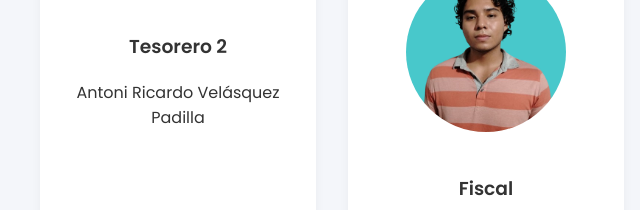
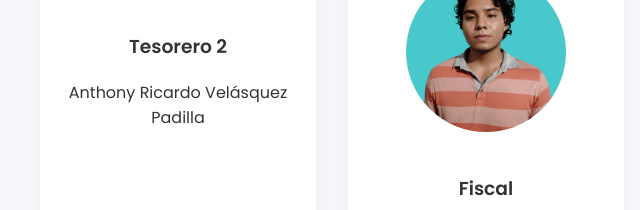
Before and after one commit to jossme34/Intec, a plain HTML site: page index.html in a window 1280 px wide. Shown: the part 2860-3070 px from the top of the page, 0-640 px from the left. Drawn offline with Linux system fonts and the light colour scheme.

Commit message:
index.html

```diff
--- a/index.html
+++ b/index.html
@@ -102,7 +102,7 @@
       <div class="card" data-tooltip="Apoyo financiero auxiliar">
         <img src="img/tesorero.jpg" alt="Tesorero">
         <h3>Tesorero 2</h3>
-        <p>Antoni Ricardo Velásquez Padilla</p>
+        <p>Anthony Ricardo Velásquez Padilla</p>
       </div>
       <div class="card" data-tooltip="Fiscal de control interno">
         <img src="fiscal1.png" alt="Fiscal 1">
```
